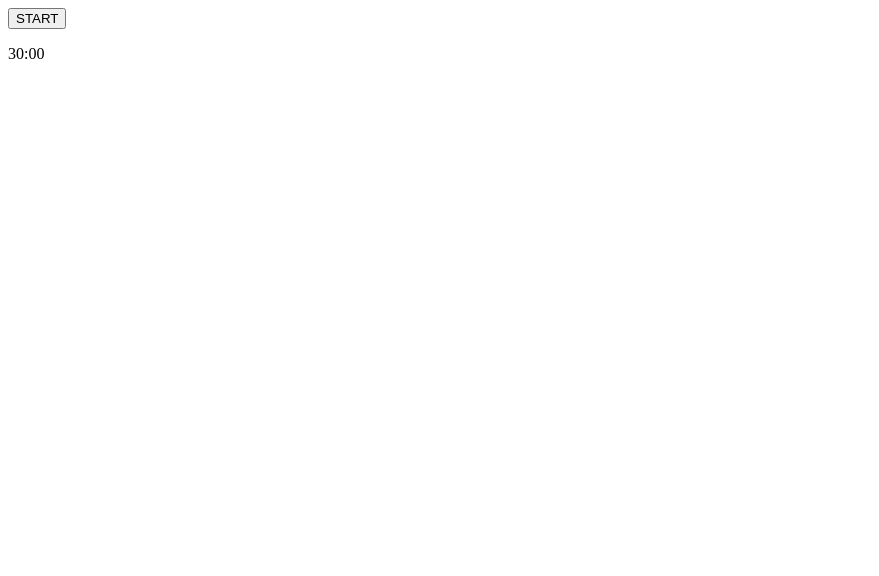
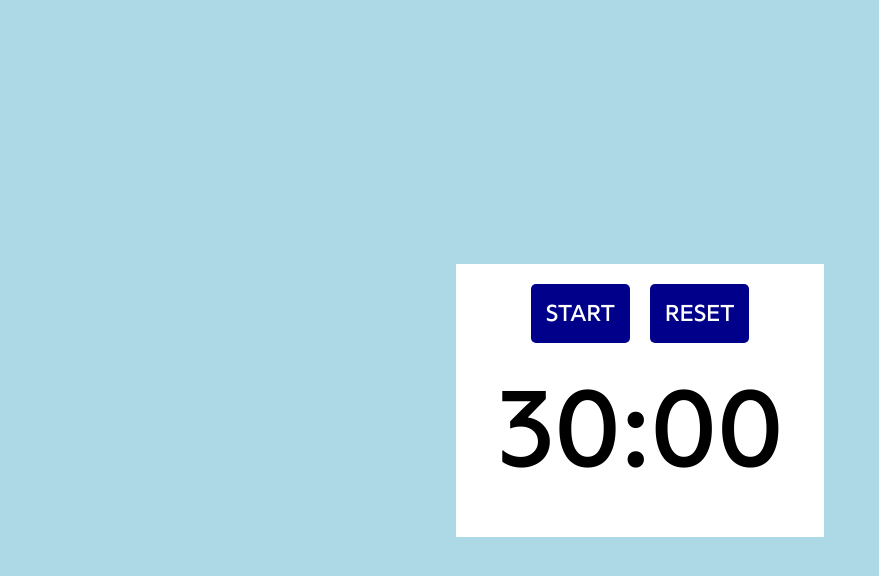
Before and after one commit to nagyb3/productivity-timer, a React (Create React App) app: page / in a window 1280 px wide. Shown: the top 576 px of the page, without its empty margins (0-879 px from the left). Built offline with nearby package versions, Linux system fonts and the light colour scheme.

Commit message:
reset button and basic design

```diff
--- a/src/App.css
+++ b/src/App.css
@@ -1,38 +1,52 @@
-.App {
-  text-align: center;
+body {
+	margin: 0;
+	font-family: Programme, serif;
 }
 
-.App-logo {
-  height: 40vmin;
-  pointer-events: none;
+button {
+	font-family: Programme, serif;
 }
 
-@media (prefers-reduced-motion: no-preference) {
-  .App-logo {
-    animation: App-logo-spin infinite 20s linear;
-  }
+@font-face {
+    font-family: Programme;
+    src: url(Programme-Regular.ttf);
 }
 
-.App-header {
-  background-color: #282c34;
-  min-height: 100vh;
-  display: flex;
-  flex-direction: column;
-  align-items: center;
-  justify-content: center;
-  font-size: calc(10px + 2vmin);
-  color: white;
+.countdown-container {
+	/* border: 1px solid red; */
+	width: fit-content;
+	background-color: white;
+	padding: 20px;
 }
 
-.App-link {
-  color: #61dafb;
+.countdown-container > p {
+	width: fit-content;
+	padding: 20px;
+	font-size: 7rem;
+	margin: 0;
 }
 
-@keyframes App-logo-spin {
-  from {
-    transform: rotate(0deg);
-  }
-  to {
-    transform: rotate(360deg);
-  }
+.app-container {
+	display: flex;
+	justify-content: center;
+	align-items: center;
+	height: 100vh;
+	background-color: lightblue;
+	justify-content: center;
 }
+
+.countdown-container > .top-row {
+	display: flex;
+	justify-content: center;
+	gap: 20px;
+}
+
+.countdown-container > .top-row > button {
+	padding: 5px;
+	font-size: 1.5rem;
+	background: darkblue;
+	color: white;
+	border: 0;
+	border-radius: 5px;
+	padding: 15px;
+}
--- a/src/App.js
+++ b/src/App.js
@@ -3,7 +3,7 @@ import CountdownTimer from './CountdownTimer';
 
 function App() {
     return (
-        <div>
+        <div className='app-container'>
             <CountdownTimer />
         </div>
     );
--- a/src/CountdownTimer.js
+++ b/src/CountdownTimer.js
@@ -1,7 +1,10 @@
-import React, { useState, useEffect } from 'react';
+import { useState, useEffect } from 'react';
+import "./App.css"
 
 function CountdownTimer() {
+
     const [timer, setTimer] = useState(1800); // 30 minutes in seconds
+
     const [isRunning, setIsRunning] = useState(false);
 
     useEffect(() => {
@@ -37,9 +40,17 @@ function CountdownTimer() {
         setTimer(hours * 3600 + minutes * 60 + seconds)
     }
 
+    function handleReset() {
+        isRunning && setIsRunning(false);
+        setTimer(1800);
+    }
+
     return (
-        <div>
-            <button onClick={handleStart}>{isRunning ? "STOP" : "START"}</button>
+        <div className='countdown-container'>
+            <div className="top-row">
+                <button onClick={handleStart}>{isRunning ? "STOP" : "START"}</button>
+                <button onClick={handleReset}>RESET</button>
+            </div>
             <p onClick={handleMinuteChange}>{minutes.toString().padStart(2, '0')}:{seconds.toString().padStart(2, '0')}</p>
         </div>
     );
```
Also changed, not shown: src/Programme-Regular.ttf (added).
